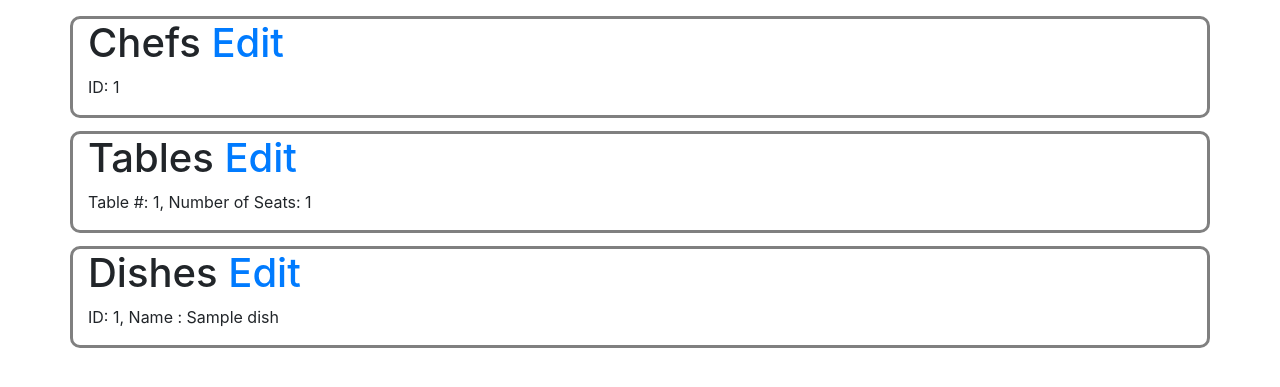
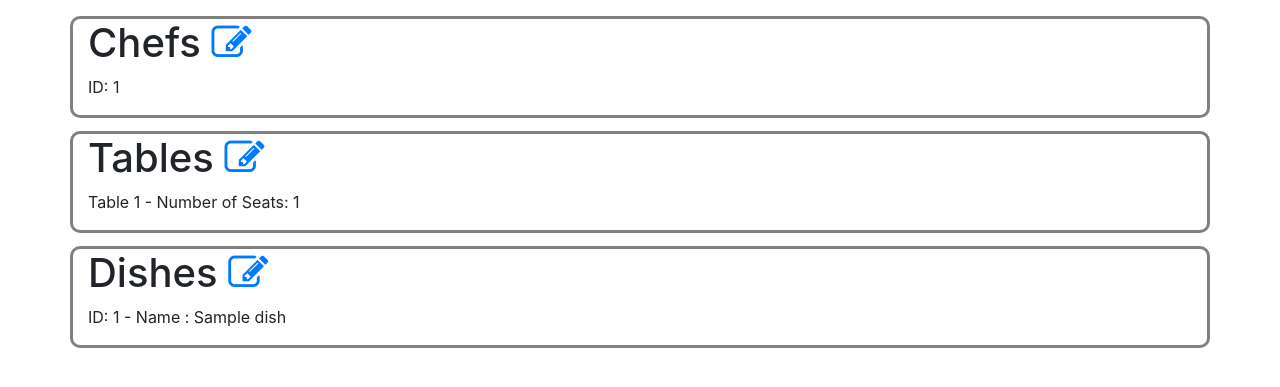
Before and after one commit to pabloare/campsite, a Django app: page /manager/home/ in a window 1280 px wide. Shown: the part 48-435 px from the top of the page. Run offline with Django 3.2, Linux system fonts and the light colour scheme; a user stored in the database is signed in; tables that the repository leaves empty hold one stand-in row (values such as "Sample post"); some libraries are stand-ins or nearby versions.

Commit message:
bug fixes

```diff
--- a/manager/static/edit-chef.css
+++ b/manager/static/edit-chef.css
@@ -8,6 +8,5 @@
 
 .goback {
   margin-top: 3%;
-  float: right;
   width: 10%;
 }
--- a/manager/templates/edit_chef.html
+++ b/manager/templates/edit_chef.html
@@ -34,7 +34,7 @@
   {% for chef in request.user.manager.restaurant.chef.all %}
 <div class="ind-div">
 <h2 class="display-6"><i class="fa fa-user-circle" aria-hidden="true"></i>
-ID: {{ chef.chef_id }} ; Active : {{ chef.active }} {% if chef.active %}<i class="fa fa-circle" aria-hidden="true" style="color:green;"></i>
+ID: {{ chef.chef_id }} - Active : {{ chef.active }} {% if chef.active %}<i class="fa fa-circle" aria-hidden="true" style="color:green;"></i>
 {% else %}
 <i class="fa fa-circle-thin" aria-hidden="true"></i>
 {% endif %}
@@ -49,7 +49,7 @@ ID: {{ chef.chef_id }} ; Active : {{ chef.active }} {% if chef.active %}<i class
 </div>
 {% endfor %}
 
-<div class="goback">
+<div class="row justify-content-end goback">
 <a class="btn btn-outline-primary" href="/manager/home/"><i class="fa fa-reply" aria-hidden="true"></i>
 Go Back
 </a>
--- a/manager/templates/login_home.html
+++ b/manager/templates/login_home.html
@@ -10,23 +10,27 @@
   {% endblock %}
   {% block body %}
   <div class="container mydiv">
-  <h1 class="display-5">Chefs <a href="edit-chef">Edit</a></h1>
+  <h1 class="display-5">Chefs <a href="edit-chef">  <i class="fa fa-pencil-square-o" aria-hidden="true"></i>
+</a></h1>
   {% for chef in request.user.manager.restaurant.chef.all %}
   <p>  ID: {{ chef.chef_id }} </p>
   {% endfor %}
 </div>
 
 <div class="container mydiv">
-  <h1 class="display-5">Tables <a href="edit-tables">Edit</a></h1>
+  <h1 class="display-5">Tables <a href="edit-tables">  <i class="fa fa-pencil-square-o" aria-hidden="true"></i>
+
+</a></h1>
   {% for table in request.user.manager.restaurant.table.all %}
-    <p>Table #: {{ table.table_number }}, Number of Seats: {{ table.seat.all.count }}</p>
+    <p>Table {{ table.table_number }} - Number of Seats: {{ table.seat.all.count }}</p>
   {% endfor %}
 </div>
 
 <div class="container mydiv">
-  <h1 class="display-5">Dishes <a href="edit-dish">Edit</a></h1>
+  <h1 class="display-5">Dishes <a href="edit-dish">  <i class="fa fa-pencil-square-o" aria-hidden="true"></i>
+</a></h1>
   {% for dish in request.user.manager.restaurant.dish.all %}
-  <p>  ID: {{ dish.dish_number }}, Name : {{ dish.name }}</p>
+  <p>  ID: {{ dish.dish_number }} - Name : {{ dish.name }}</p>
   {% endfor %}
 </div>
 {% endblock %}
```
Also changed, not shown: manager/templates/edit_tables.html (+4 -5 lines).
